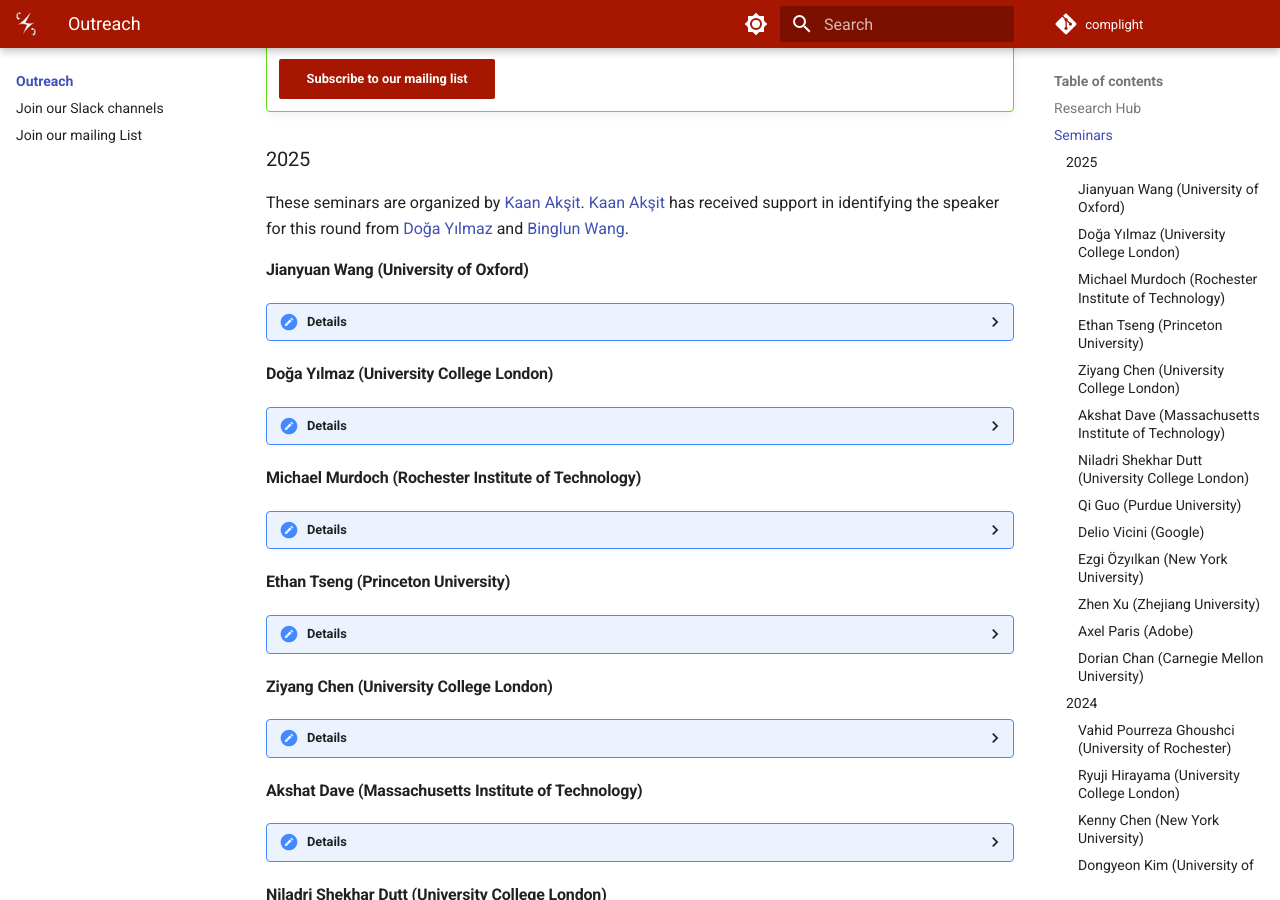
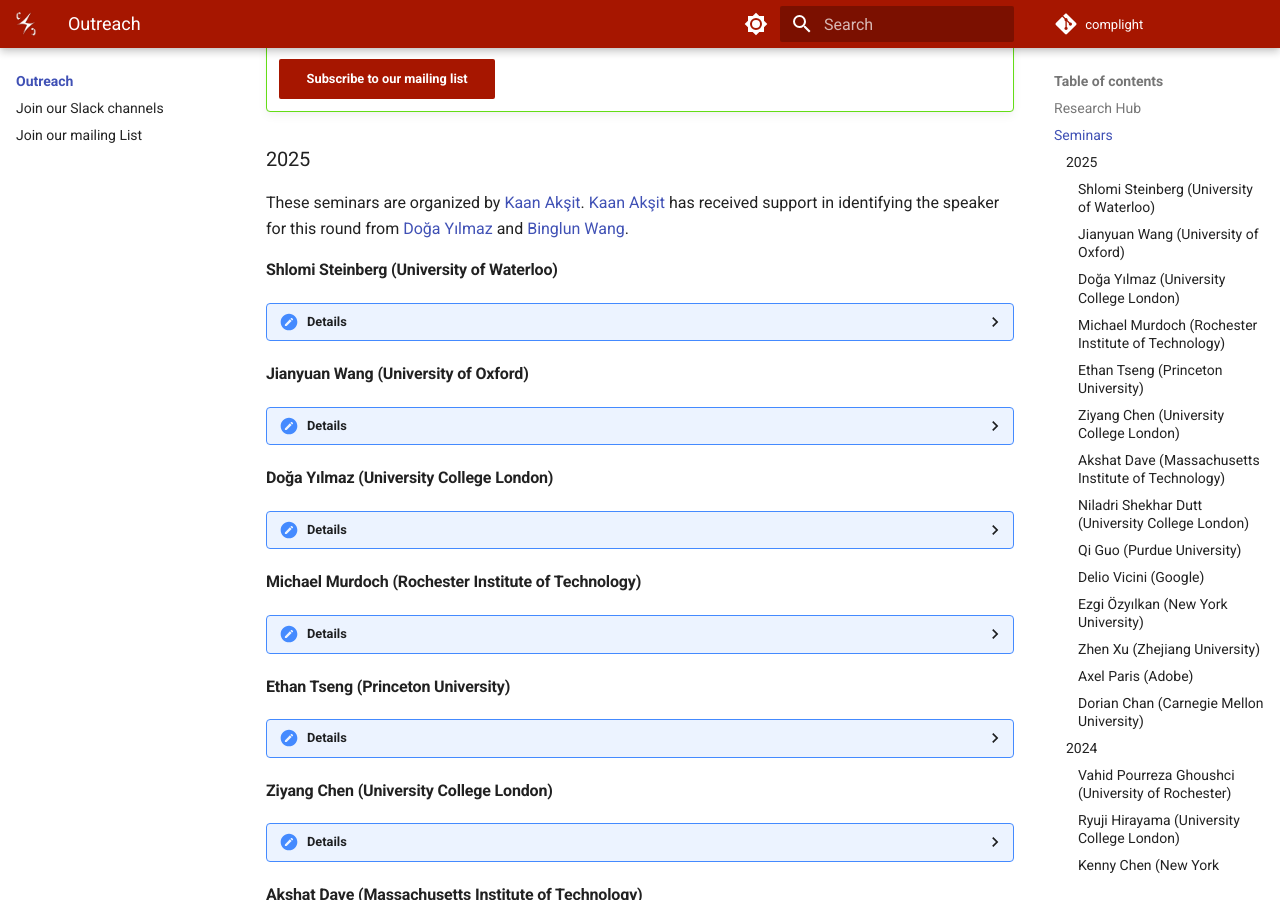
Before and after one commit to complight/complight.github.io, an MkDocs documentation site: the page built from docs/outreach/index.md, in a window 1280 px wide and 900 px high, scrolled down 1042 px. Built offline with MkDocs 1.6.1 and Material for MkDocs 9.7.7, drawn with Linux system fonts in a browser that asks for light colours.

Commit message:
Updating the outreach page.

```diff
--- a/docs/outreach/index.md
+++ b/docs/outreach/index.md
@@ -35,6 +35,21 @@ Overall, seminars are a blend of internal and external presenters.
 ### 2025
 These seminars are organized by [Kaan Akşit](https://kaanaksit.com).
 [Kaan Akşit](https://kaanaksit.com) has received support in identifying the speaker for this round from [Doğa Yılmaz](https://yilmazdoga.net/) and [Binglun Wang](https://binglunwang.github.io/).
+
+
+#### Shlomi Steinberg (University of Waterloo)
+
+??? Details
+    **Date:**
+    15th October 2025
+
+    **Presenter:** [Shlomi Steinberg](https://ssteinberg.xyz/), Assistant Professor at the University of Waterloo
+
+    **Title:** Wave-Optical Light Transport
+
+    **Watch:** [Recording (Password protected)](https://liveuclac-my.sharepoint.com/:v:/g/personal/ucackak_ucl_ac_uk/Efoxfxwx5pxHvEYbEJXMYI4BSsietrww_pvNpfYYDxEfdA?e=kFXIBk)
+
+
 
 #### Jianyuan Wang (University of Oxford)
 
```
